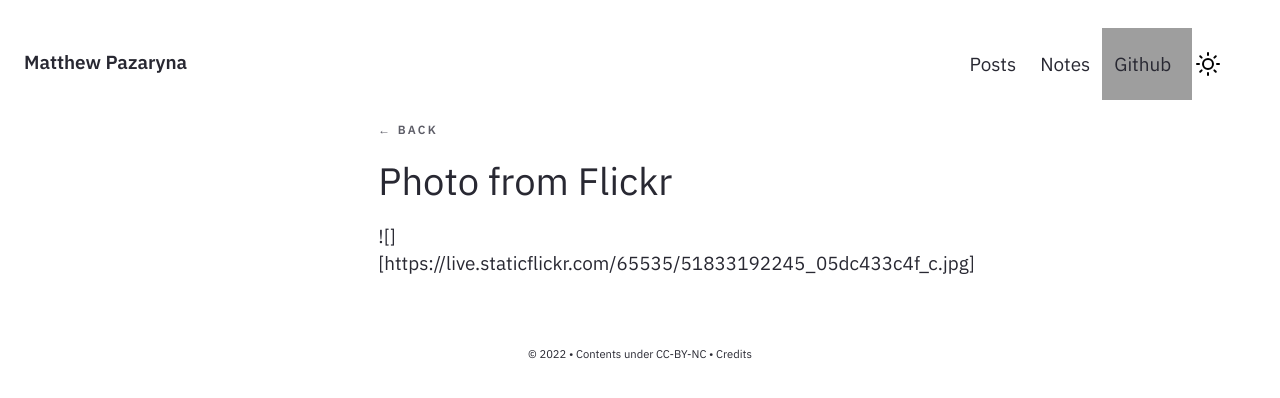
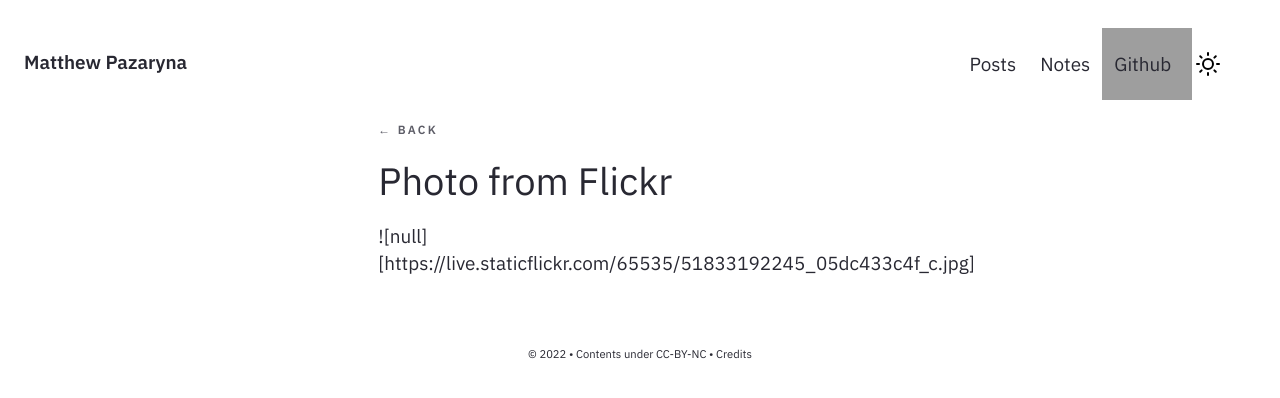
Before and after one commit to mpazaryna/mpazaryna.github.io, a Jekyll site: the page built from _posts/2022-08-31-photo.md, in a window 1280 px wide. Shown: the top 398 px of the page. Built offline with Jekyll 4.4.1, drawn with Linux system fonts in a browser that asks for light colours; grey boxes are pictures that could not be loaded.

Commit message:
updated file

```diff
--- a/_posts/2022-08-31-photo.md
+++ b/_posts/2022-08-31-photo.md
@@ -4,4 +4,4 @@ title: Photo from Flickr
 
 ---
 
-![][https://live.staticflickr.com/65535/51833192245_05dc433c4f_c.jpg]
+![null][https://live.staticflickr.com/65535/51833192245_05dc433c4f_c.jpg]
```
